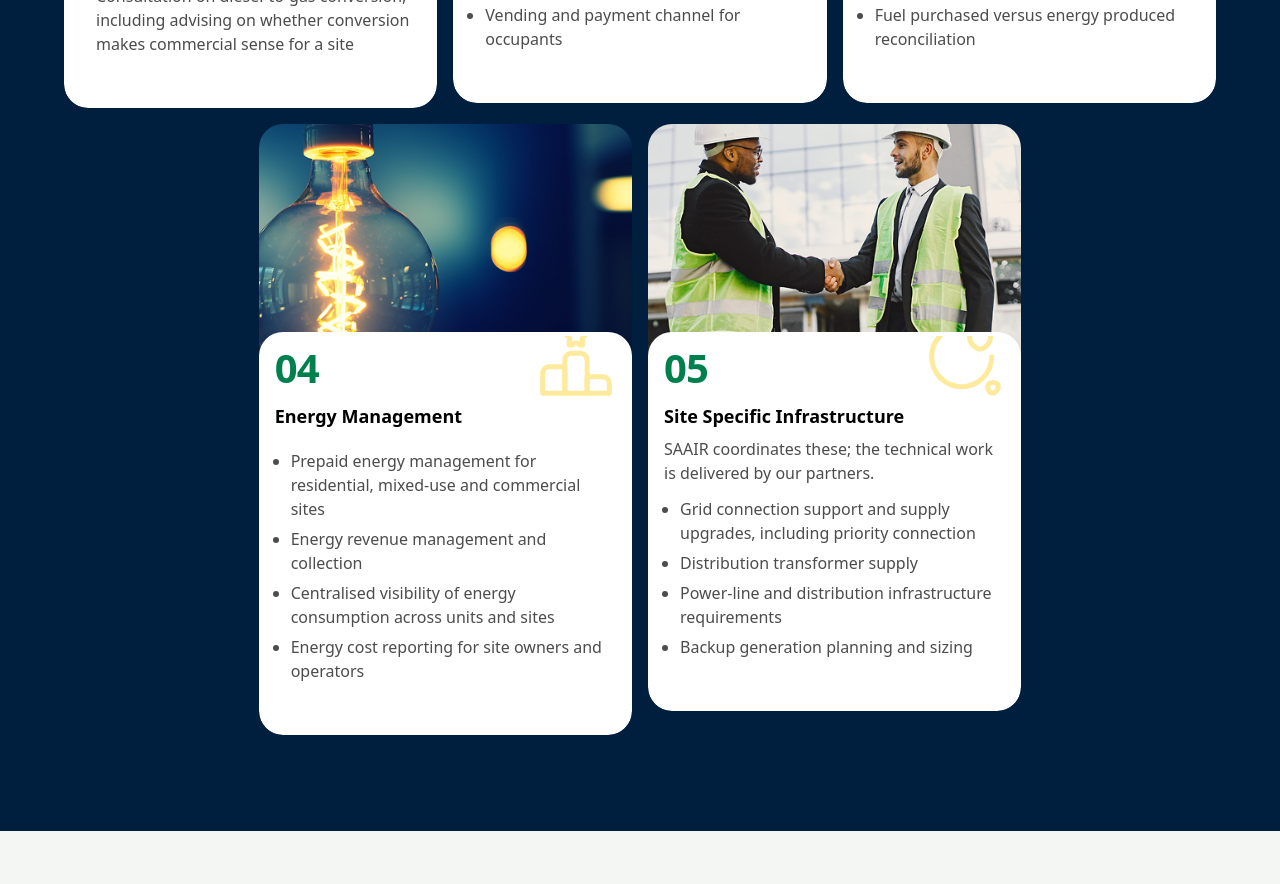
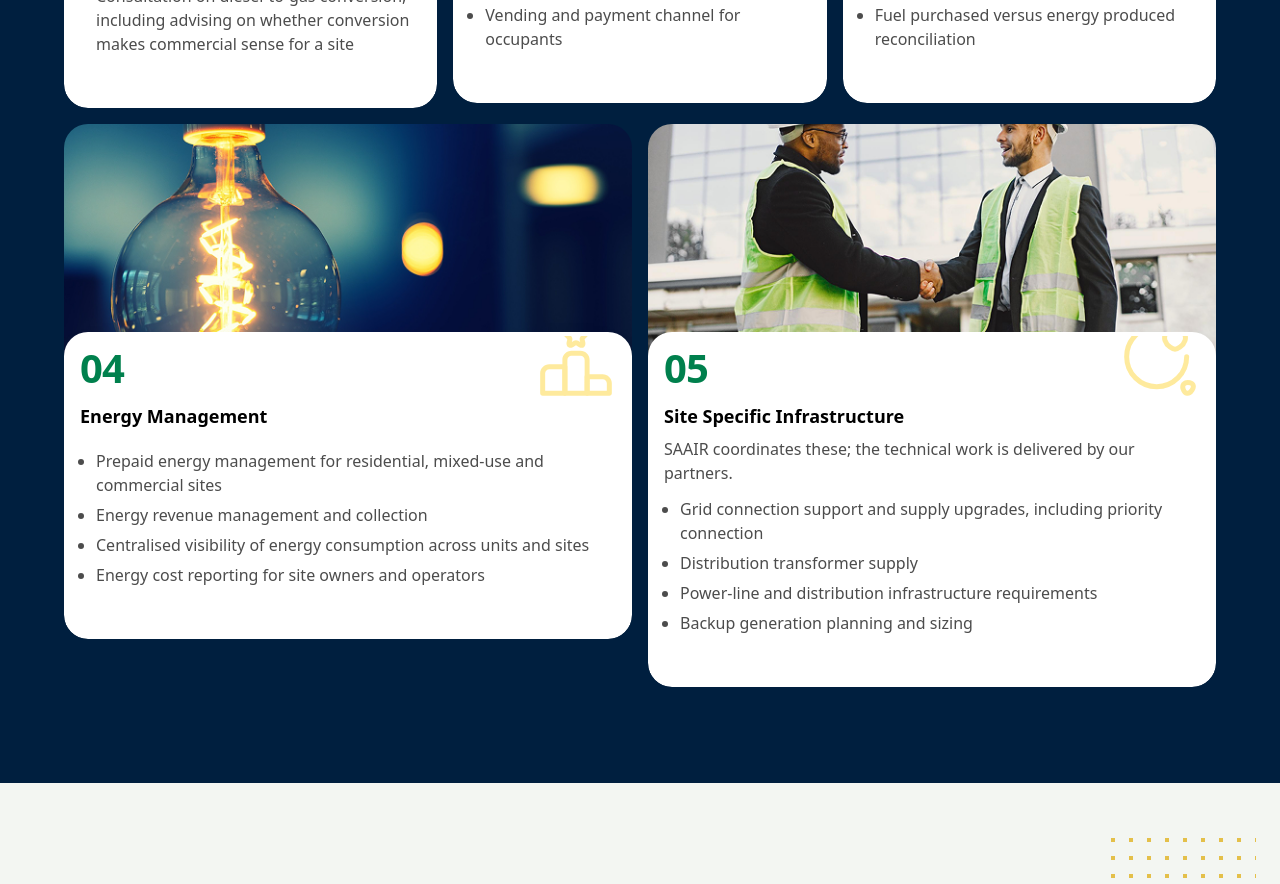
Before and after one commit to BertAndre-Dev/saair, a Next.js app: page / in a window 1280 px wide. Shown: the part 2540-3424 px from the top of the page. Built offline with nearby package versions, Linux system fonts and the light colour scheme; a web font is replaced by a local one.

Commit message:
design fix

```diff
--- a/sections/ServicesHomeCards.tsx
+++ b/sections/ServicesHomeCards.tsx
@@ -39,16 +39,16 @@ const ServiceHomeCard = ({ card }: { card: Card }) => {
           src={card.imageSrc}
           alt={card.imageAlt}
           fill
-          sizes="(max-width: 1024px) 100vw, 33vw"
+          sizes="(max-width: 1024px) 100vw, 50vw"
           className="object-cover object-center"
           priority={card.number === "01"}
         />
       </div>
 
       <motion.div
-        className="relative z-10 flex flex-col rounded-[24px] bg-white p-4 shadow-[0_16px_40px_-24px_rgba(0,0,0,0.45)]"
+        className="relative z-10 -mt-8 flex flex-col rounded-[24px] bg-white p-4 shadow-[0_16px_40px_-24px_rgba(0,0,0,0.45)]"
         initial={false}
-        animate={{ marginTop: cover ? "-15rem" : "-2rem" }}
+        animate={{ y: cover ? "-13rem" : 0 }}
         transition={reduced ? { duration: 0.01 } : coverSpring}
       >
         <div className="pointer-events-none absolute top-1 right-3 sm:right-4">
@@ -107,20 +107,24 @@ const ServiceHomeCard = ({ card }: { card: Card }) => {
 const ServicesHomeCards = ({ cards }: ServicesHomeCardsProps) => {
   const reduced = useReducedMotion();
   const itemVariants = reduced ? instantVisible : staggerChildVariants;
+  const isFiveCardLayout = cards.length === 5;
 
   return (
     <StaggerContainer className="mt-12 grid grid-cols-1 items-start gap-4 lg:grid-cols-6">
-      {cards.map((card, index) => (
+      {cards.map((card, index) => {
+        const isBottomRow = isFiveCardLayout && index >= 3;
+        return (
           <motion.div
             key={card.slug}
             variants={itemVariants}
-          className={`min-w-0 lg:col-span-2 ${
-            cards.length === 5 && index === 3 ? "lg:col-start-2" : ""
+            className={`min-w-0 ${
+              isBottomRow ? "lg:col-span-3" : "lg:col-span-2"
             }`}
           >
             <ServiceHomeCard card={card} />
           </motion.div>
-      ))}
+        );
+      })}
     </StaggerContainer>
   );
 };
```
Lines whose indentation alone changed are shown as unchanged.
